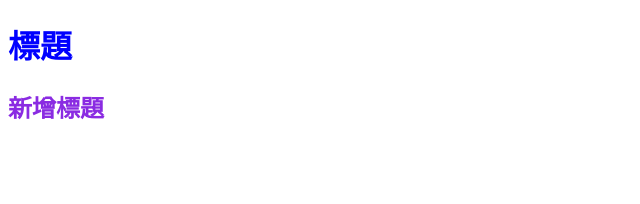
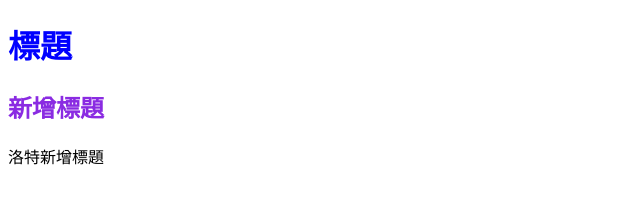
Before and after one commit to Lotte-Syu/DessertWeb, a plain HTML site: page index.html in a window 1280 px wide. Shown: the whole page, without its empty margins (0-640 px from the left). Drawn offline with Linux system fonts and the light colour scheme.

Commit message:
洛特新增第二次標題

```diff
--- a/index.html
+++ b/index.html
@@ -9,5 +9,6 @@
 <body>
     <h1>標題</h1>
     <h2 style="color: blueviolet;">新增標題</h2>
+    <p>洛特新增標題</p>
 </body>
 </html>
```
